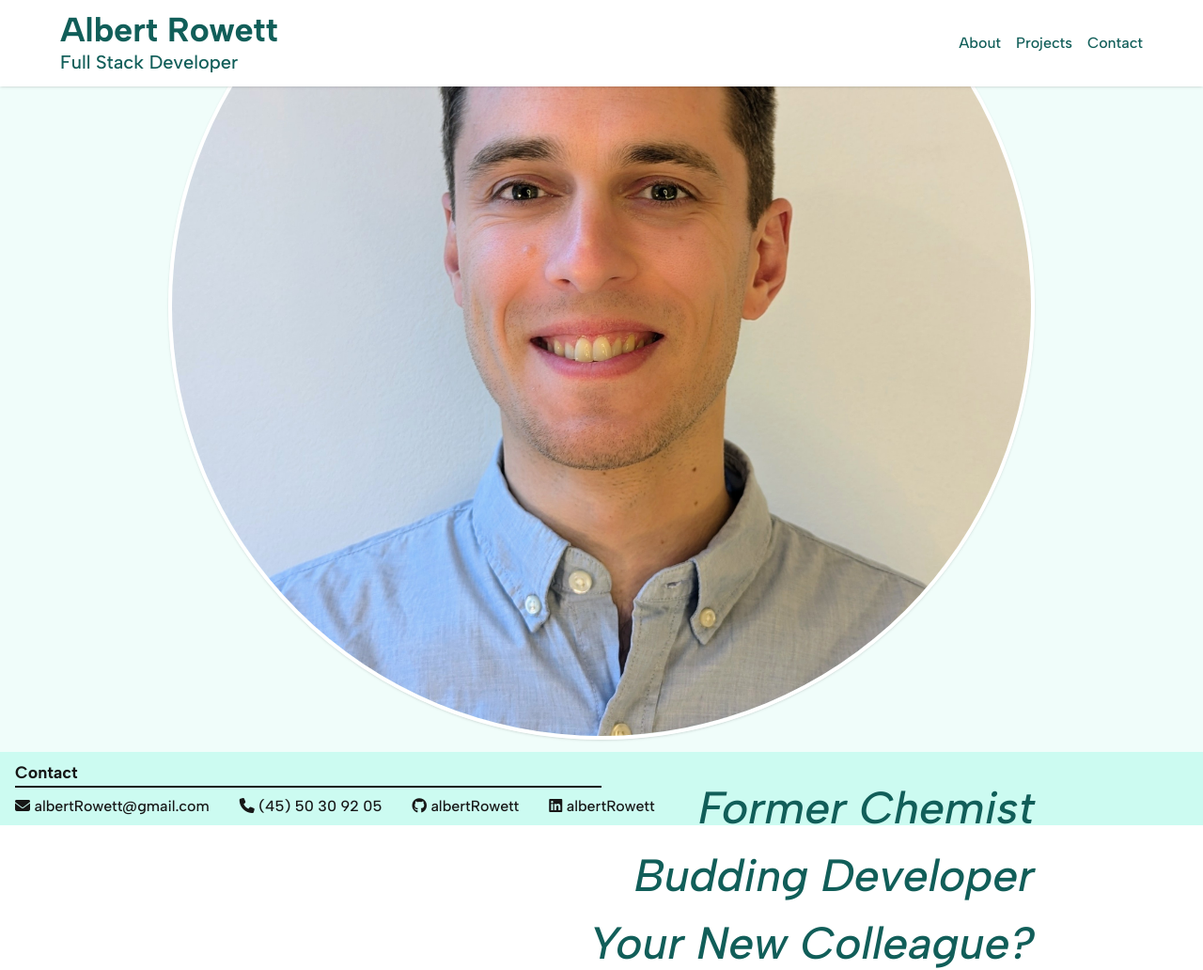
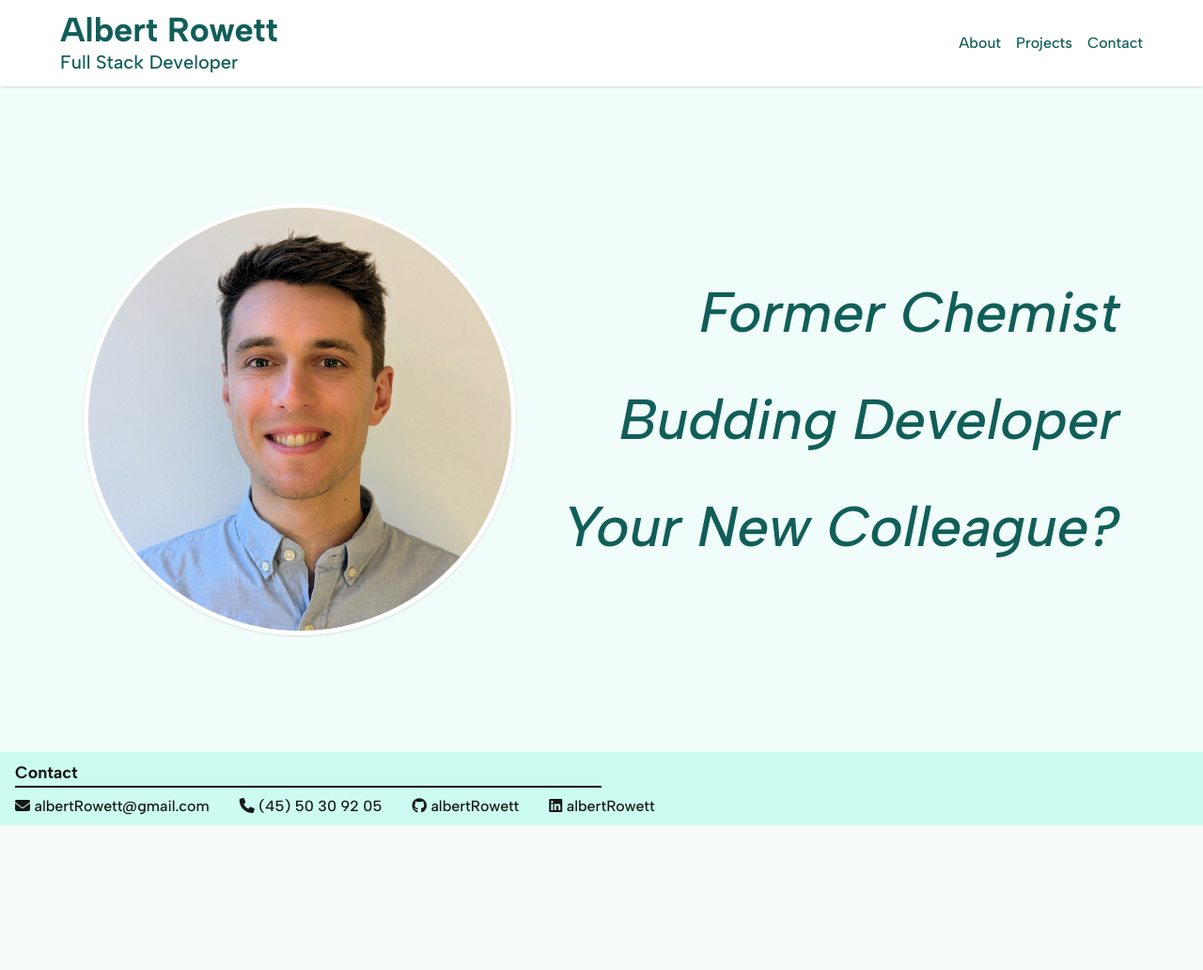
Before and after one commit to albertRowett/portfolio, a PHP site: page / in a window 1280 px wide. Shown: the whole page at 94% size. After the commit the page ends 878 px from the top, so only its background shows below. Run offline with PHP 8.4, Linux system fonts and the light colour scheme; some libraries are stand-ins or nearby versions.

Commit message:
Style hero section for desktop devices

```diff
--- a/src/css/output.css
+++ b/src/css/output.css
@@ -804,17 +828,12 @@ video {
 }
 
 @media (min-width: 768px){
-  .md\:gap-6{
-    gap: 1.5rem;
-  }
-
   .md\:gap-12{
     gap: 3rem;
   }
 
-  .md\:text-4xl{
-    font-size: 2.25rem;
-    line-height: 2.5rem;
+  .md\:gap-6{
+    gap: 1.5rem;
   }
 
   .md\:text-5xl{
@@ -828,4 +847,85 @@ video {
     margin-left: 4rem;
     margin-right: 4rem;
   }
+
+  .lg\:min-h-fit{
+    min-height: -moz-fit-content;
+    min-height: fit-content;
+  }
+
+  .lg\:w-2\/5{
+    width: 40%;
+  }
+
+  .lg\:min-w-fit{
+    min-width: -moz-fit-content;
+    min-width: fit-content;
+  }
+
+  .lg\:flex-row{
+    flex-direction: row;
+  }
+
+  .lg\:items-stretch{
+    align-items: stretch;
+  }
+
+  .lg\:justify-around{
+    justify-content: space-around;
+  }
+
+  .lg\:justify-evenly{
+    justify-content: space-evenly;
+  }
+
+  .lg\:gap-0{
+    gap: 0px;
+  }
+
+  .lg\:gap-8{
+    gap: 2rem;
+  }
+
+  .lg\:gap-10{
+    gap: 2.5rem;
+  }
+
+  .lg\:py-8{
+    padding-top: 2rem;
+    padding-bottom: 2rem;
+  }
 }
+
+@media (min-width: 1280px){
+  .xl\:gap-10{
+    gap: 2.5rem;
+  }
+
+  .xl\:border-\[5px\]{
+    border-width: 5px;
+  }
+
+  .xl\:border-5{
+    border-width: 5px;
+  }
+
+  .xl\:text-6xl{
+    font-size: 3.75rem;
+    line-height: 1;
+  }
+}
+
+@media (min-width: 1536px){
+  .\32xl\:gap-12{
+    gap: 3rem;
+  }
+
+  .\32xl\:border-6{
+    border-width: 6px;
+  }
+
+  .\32xl\:text-7xl{
+    font-size: 4.5rem;
+    line-height: 1;
+  }
+}
--- a/src/index.html
+++ b/src/index.html
@@ -36,17 +36,17 @@
       </div>
     </header>
     <!-- mt and h classes combine to create hero section that fills rest of viewport -->
-    <section id="hero" class="mt-23 flex h-[calc(100vh-5.75rem)] justify-center bg-teal-50">
+    <section id="hero" class="mt-23 flex h-[calc(100vh-5.75rem)] items-center justify-center bg-teal-50">
       <div
-        class="mx-4 flex w-full max-w-screen-2xl flex-col items-center justify-center gap-8 sm:mx-8 md:gap-12 lg:mx-16"
+        class="mx-4 flex w-full max-w-screen-2xl flex-col items-center justify-center gap-8 sm:mx-8 md:gap-12 lg:mx-16 lg:flex-row lg:items-stretch lg:justify-around lg:gap-0"
       >
         <img
           src="./images/hero.jpg"
           alt="Albert smiling in a pale blue shirt"
-          class="w-4/5 rounded-full border-4 border-solid border-white shadow"
+          class="xl:border-5 2xl:border-6 w-4/5 rounded-full border-4 border-solid border-white shadow lg:w-2/5"
         />
         <div
-          class="font min-w-4/5 flex flex-col items-end gap-4 text-3xl font-medium italic text-teal-800 md:gap-6 md:text-5xl"
+          class="font min-w-4/5 gap:4 flex flex-col items-end text-3xl font-medium italic text-teal-800 md:gap-6 md:text-5xl lg:min-w-fit lg:justify-evenly lg:gap-0 lg:py-8 xl:text-6xl 2xl:text-7xl"
         >
           <p>Former Chemist</p>
           <p>Budding Developer</p>
--- a/tailwind.config.js
+++ b/tailwind.config.js
@@ -10,6 +10,10 @@ module.exports = {
         23: "5.75rem",
         "4/5": "80%",
       },
+      borderWidth: {
+        5: "5px",
+        6: "6px",
+      },
     },
   },
   plugins: [],
```
Also changed, not shown: other parts of src/css/output.css (+40 -16 lines).
